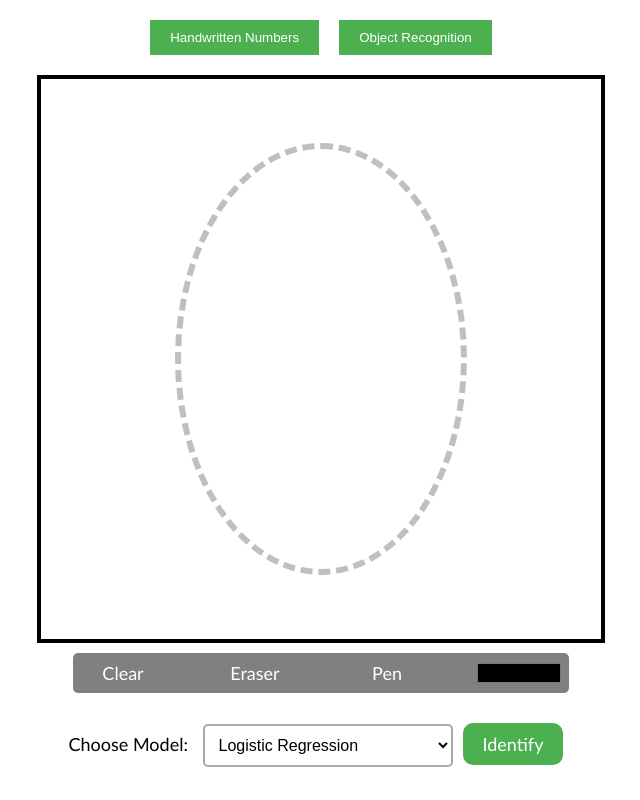
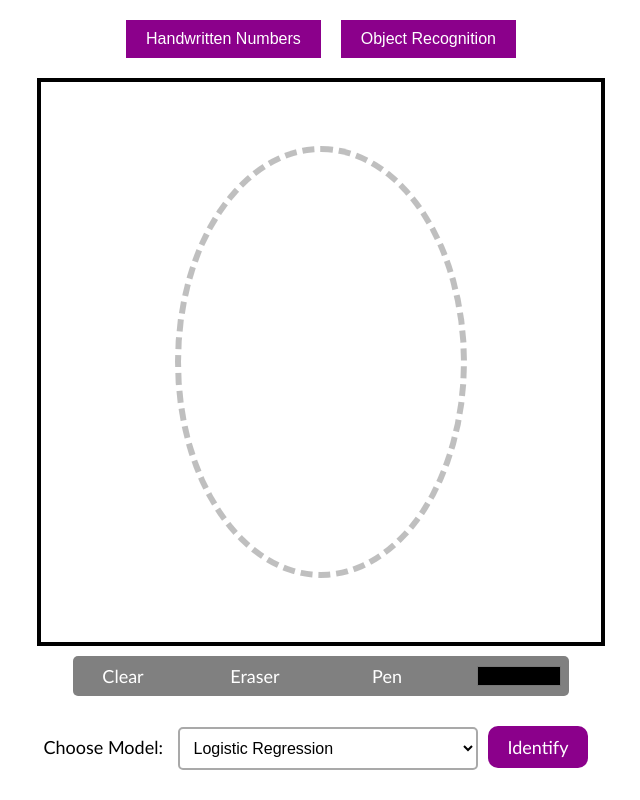
Before and after one commit to t1oluwani/SmartVision, a Vue app in the folder frontend/: page / in a window 1280 px wide. Both pictures are taken after a click on the button "Handwritten Numbers". Shown: the whole page, without its empty margins (319-959 px from the left). Built offline with nearby package versions, Linux system fonts and the light colour scheme.

Commit message:
More styling and color theme consistency

```diff
--- a/frontend/src/assets/styles/App.css
+++ b/frontend/src/assets/styles/App.css
@@ -7,12 +7,13 @@
 button {
   margin: 0 10px;
   padding: 10px 20px;
-  background-color: #4CAF50;
+  font-size: 16px;
+  background-color:darkmagenta;
   color: white;
   border: none;
   cursor: pointer;
 }
 
 button:hover {
-  background-color: #45a049;
+  background-color: darkorchid;
 }
--- a/frontend/src/assets/styles/HandwrittenNumbers.css
+++ b/frontend/src/assets/styles/HandwrittenNumbers.css
@@ -22,10 +22,10 @@
   border-radius: 5px;
   background-color: white;
   cursor: pointer;
-  width: 250px;
+  width: 300px;
 }
 .HN-Scope select:hover {
-  border-color:dodgerblue;
+  border-color:indigo;
   background-color: whitesmoke;
 }
 #identifybtn {
```
